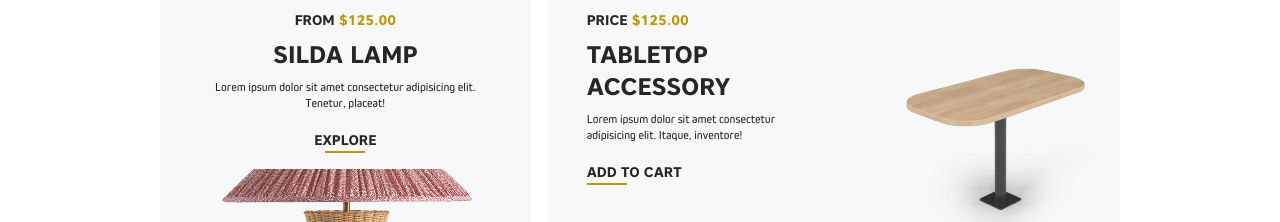
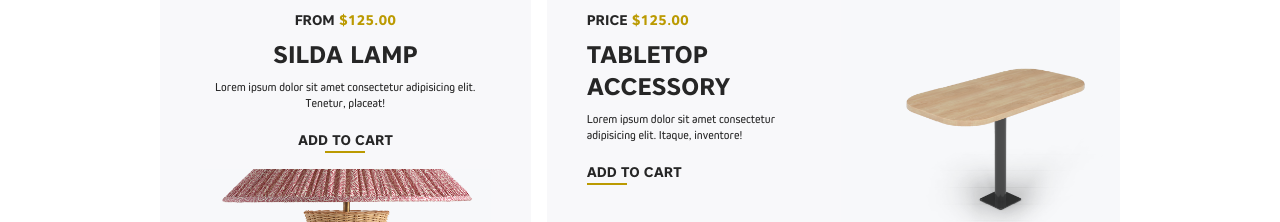
Before and after one commit to crescentpartha/DeepGreen, a React (Create React App) app in the folder deepgreen/: page / in a window 1280 px wide. Shown: the part 2580-2802 px from the top of the page. Built offline with nearby package versions, Linux system fonts and the light colour scheme.

Commit message:
Change the content of card section

```diff
--- a/deepgreen/src/components/FeaturedProducts/FeaturedSecondRow.js
+++ b/deepgreen/src/components/FeaturedProducts/FeaturedSecondRow.js
@@ -11,7 +11,7 @@ const FeaturedSecondRow = () => {
                     <h4 className='uppercase font-coresens text-xs sm:text-sm'>From <span className='text-primary'>$125.00</span></h4>
                     <h2 className='uppercase font-coresens text-xl sm:text-2xl my-2'>Silda Lamp</h2>
                     <p className='font-kiro text-xs mb-4'>Lorem ipsum dolor sit amet consectetur adipisicing elit. Tenetur, placeat!</p>
-                    <Link to='/' className='uppercase font-coresens text-xs sm:text-sm mt-2'>Explore</Link>
+                    <Link to='/' className='uppercase font-coresens text-xs sm:text-sm mt-2'>Add To Cart</Link>
                     <hr className='w-10 mx-auto border-t-2 border-primary' />
                 </div>
 
```
